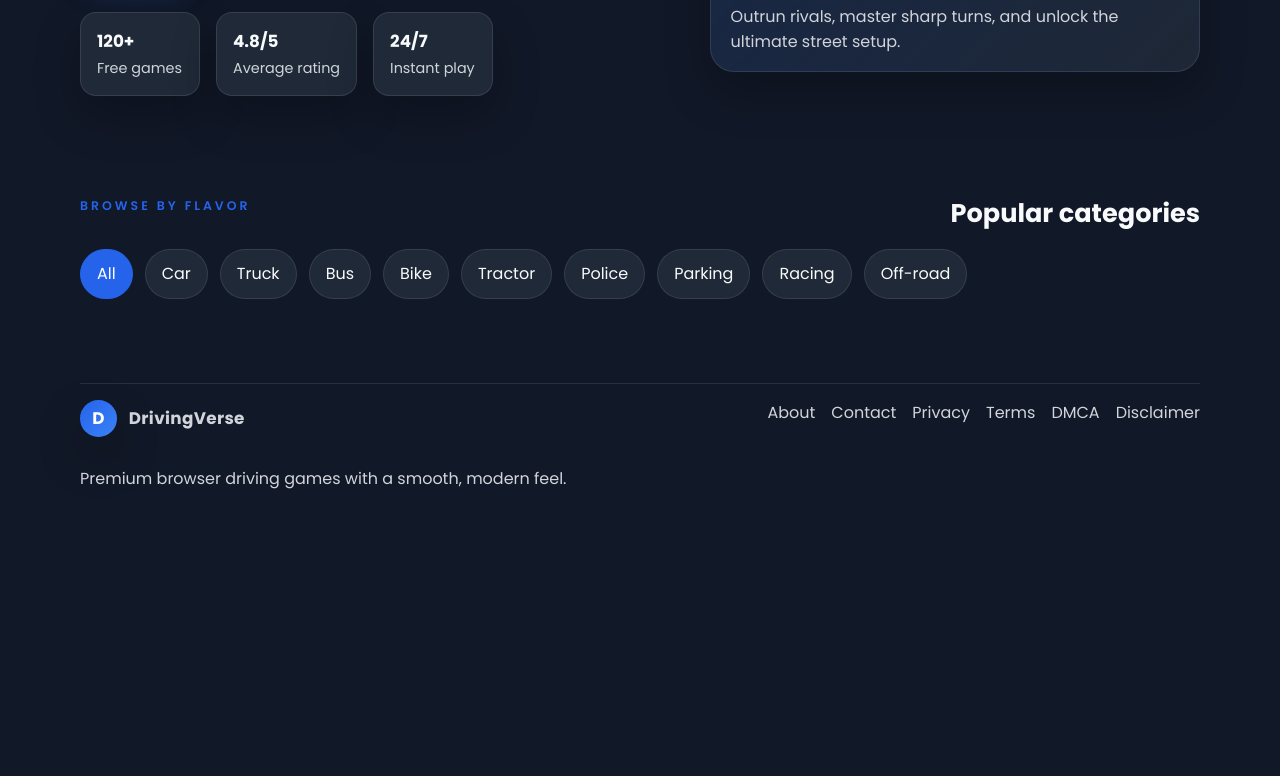
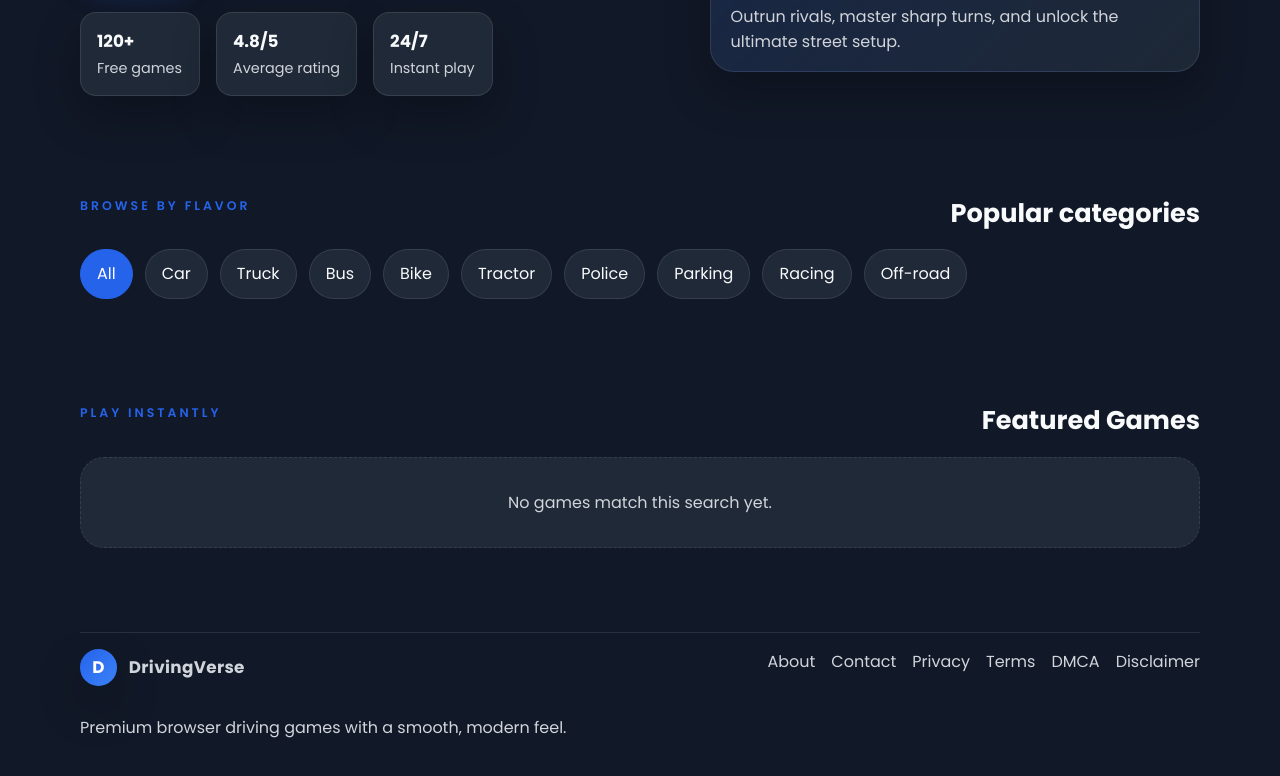
Before and after one commit to avoncafe411-sudo/DrivingVerse, a plain HTML site: page index.html in a window 1280 px wide. Shown: the part 645-1421 px from the top of the page. Before the commit the page ends 1200 px from the top, so only its background shows below. Drawn offline with Linux system fonts and the light colour scheme.

Commit message:
feat: add featured games section to index.html and create extreme-car-driving-simulator.html file

```diff
--- a/index.html
+++ b/index.html
@@ -149,7 +149,24 @@
         </div>
       </section>
 
+</section>
 
+<section class="section" id="featured">
+  <div class="container">
+
+    <div class="section-heading">
+      <p class="eyebrow">Play instantly</p>
+      <h2>Featured Games</h2>
+    </div>
+
+    <div id="featuredGames" class="games-grid">
+
+    </div>
+
+  </div>
+</section>
+
+</main>
     </main>
 
     <footer class="site-footer">
```
Also changed, not shown: css/games/extreme-car-driving-simulator.html (added).
